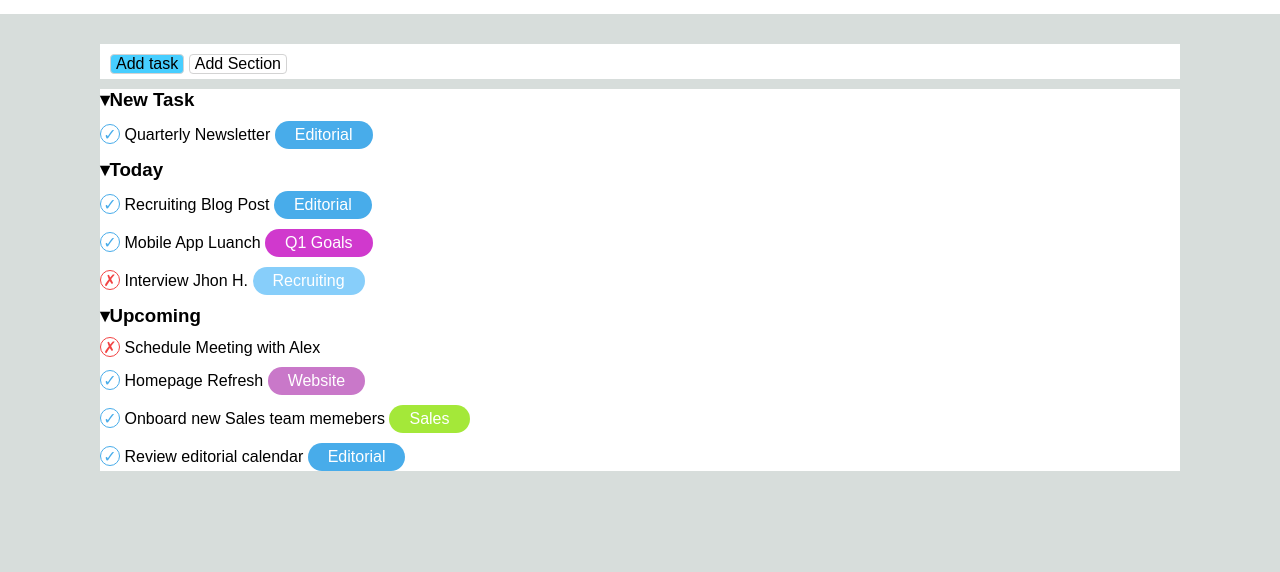
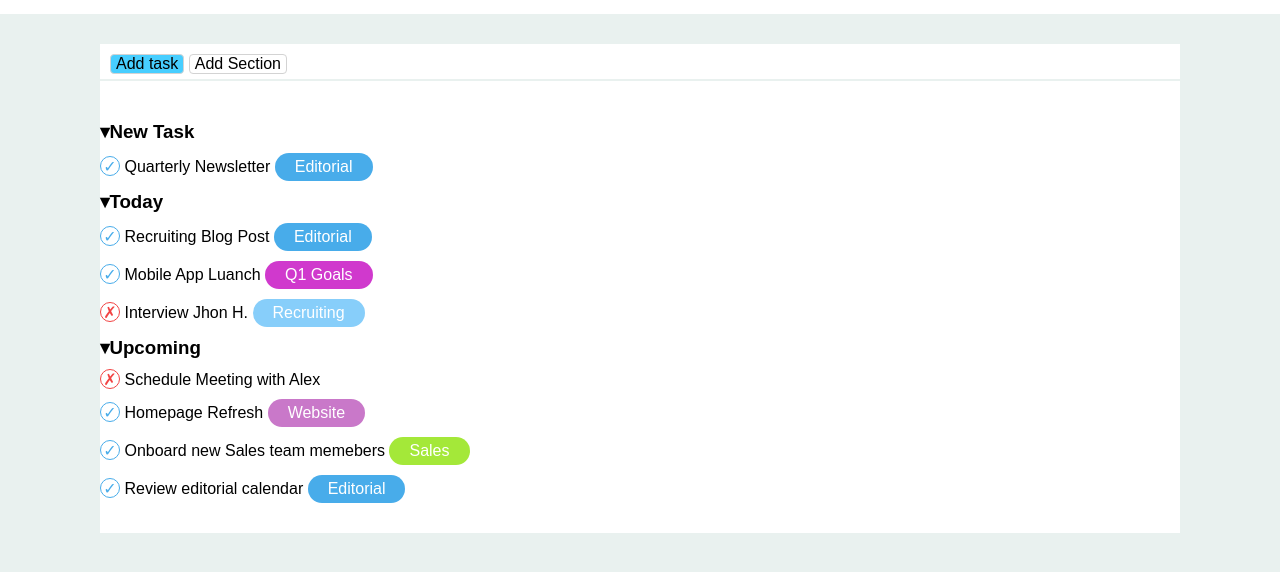
Before and after one commit to AlbertoMameli/html-css-toboolist, a plain HTML site: page index.html in a window 1280 px wide. Shown: the part 56-628 px from the top of the page. Drawn offline with Linux system fonts and the light colour scheme.

Commit message:
feat:correzione-colore

```diff
--- a/css/style.css
+++ b/css/style.css
@@ -5,7 +5,7 @@
 }
 
 body {
-    background-color: rgb(215, 221, 219);
+    background-color: rgb(233, 241, 239);
     font-family: sans-serif;
 }
 
@@ -23,8 +23,7 @@ body {
     background-color: white;
     margin-left: 100px;
     margin-right: 100px;
-
-    background-color: rgb(215, 221, 219);
+    background-color: rgb(233,241,239);
     margin-top: 30px;
 }
 
@@ -68,13 +67,16 @@ body {
 .to-do {
     background-color: white;
     width: 100%;
-    margin-top: 3px;
+    margin-top: 2px;
 
 }
 
 
 
+.lista {
 
+padding: 30px 0;
+}
 
 
 ul {
```
Also changed, not shown: index.html (line endings or trailing spaces).
